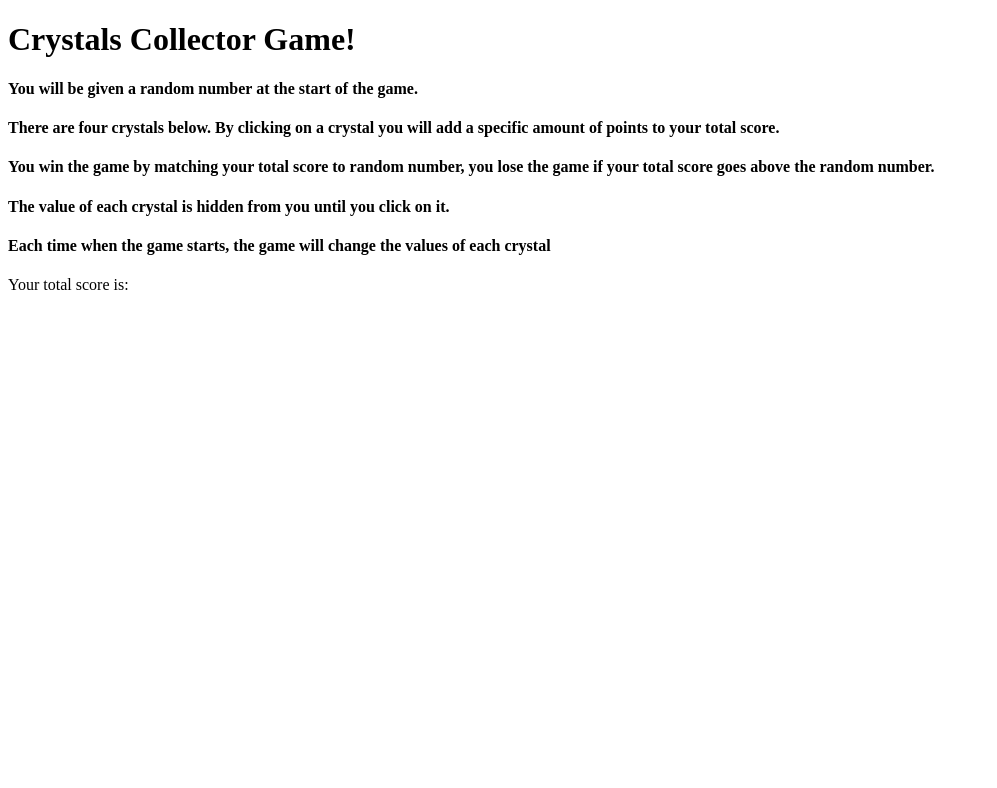
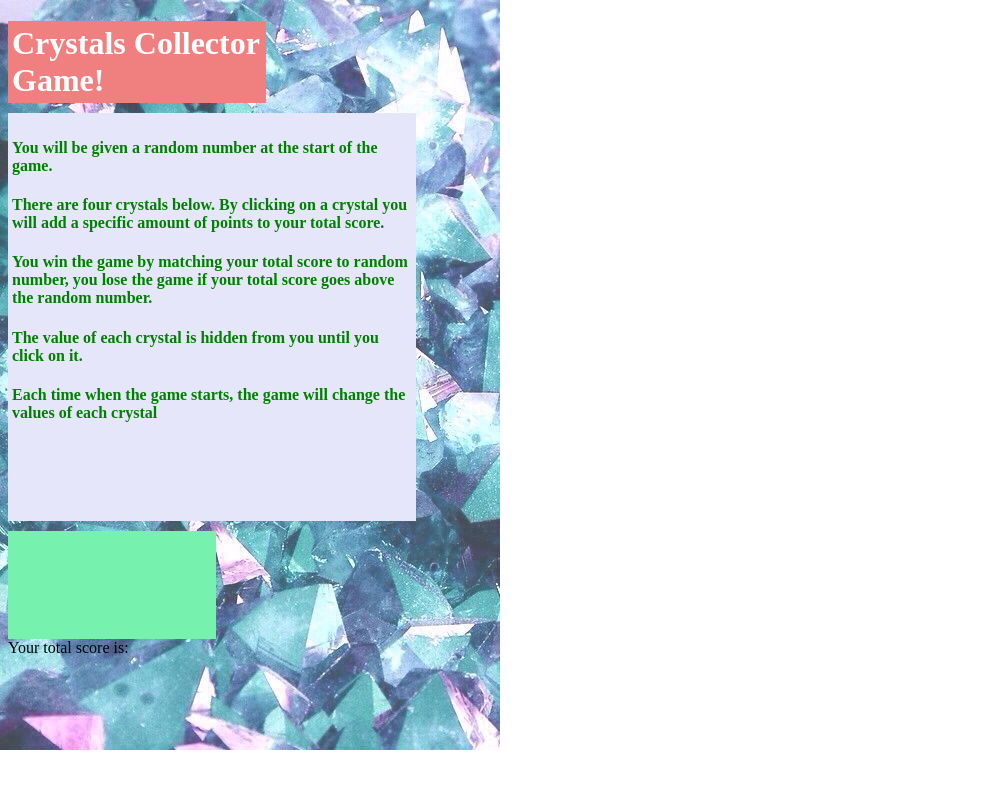
Before and after one commit to Manofsilva/Crystals-Collector-Game, a plain HTML site: page index.html in a window 1280 px wide. Shown: the whole page, without its empty margins (0-997 px from the left). Drawn offline with Linux system fonts and the light colour scheme.

Commit message:
added css to rules area

```diff
--- a/assets/css/style.css
+++ b/assets/css/style.css
@@ -1,6 +1,6 @@
 body {
-    background-image: url("../images/Crystals\ Background.jpg");
-    background-repeat: repeat;
+    background-image: url("../../assets/images/Crystals\ Background.jpg");
+    background-repeat: no-repeat;
 }
 
 #title {
@@ -18,3 +18,29 @@ body {
 #screen div {
     float: left;
 }
+
+#title {
+    width: 250px;
+    padding: 4px;
+    margin-bottom: 10px;
+    color: white;
+    background-color: lightcoral;
+  }
+
+  #rules-area {
+    width: 400px;
+    height: 400px;
+    padding: 4px;
+    margin-bottom: 10px;
+    color: green;
+    background-color: lavender;
+  }
+
+  #random-area {
+    width: 200px;
+    height: 100px;
+    padding: 4px;
+    font-size: 3vw;
+    color: purple;
+    background-color: rgb(119, 241, 174);
+  }
--- a/index.html
+++ b/index.html
@@ -5,6 +5,10 @@
     <meta charset="UTF-8">
 
     <title>Document</title>
+
+<!-- CSS -->
+
+<link rel="stylesheet" href="assets/css/style.css">
 </head>
 
 <body>
```
